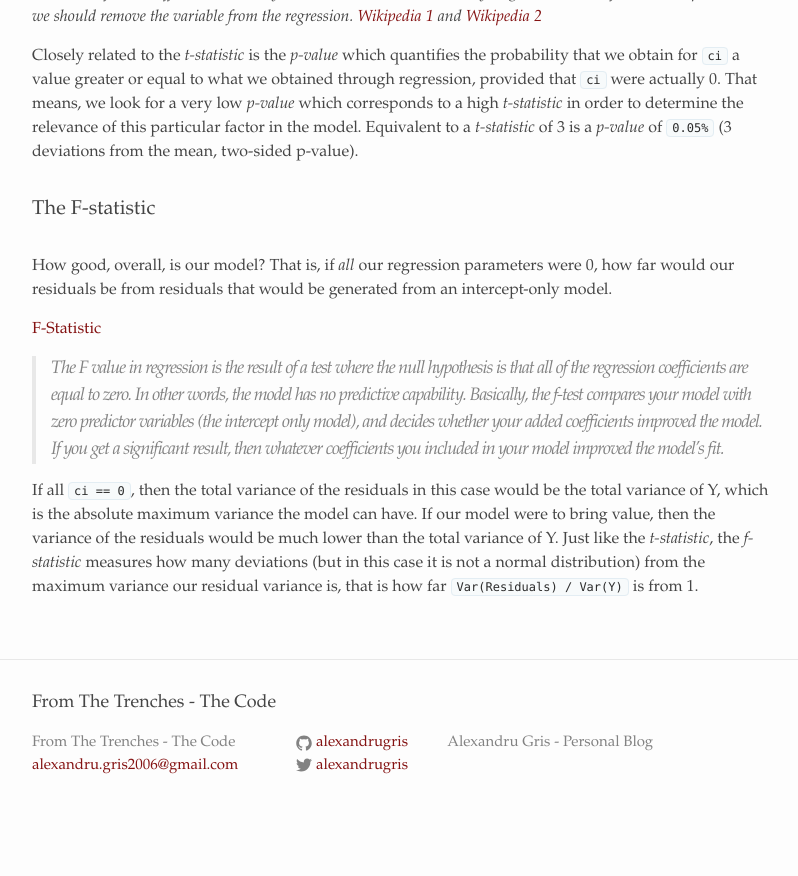
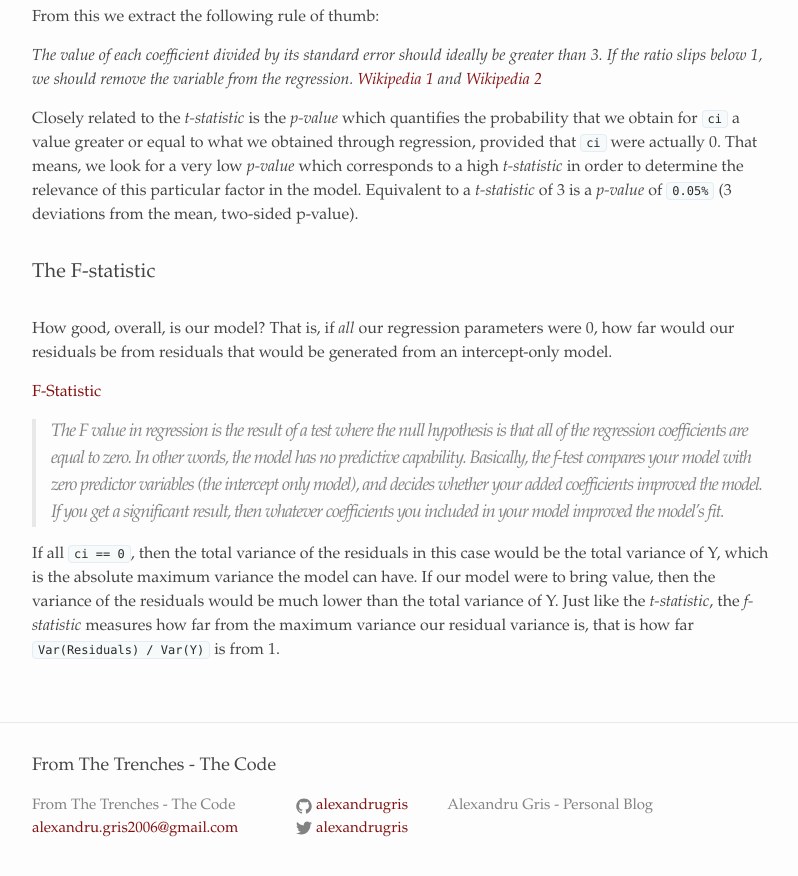
Before and after one commit to alexandrugris/my-jekyll-tech-blog, a Jekyll site: the page built from MyBlog/_posts/2019-08-15-regression-done-right.markdown, in a window 1280 px wide and 900 px high, scrolled down 9811 px. Shown: the top 876 px of the window, without its empty margins (238-1036 px from the left). Built offline with Jekyll 4.4.1, drawn with Linux system fonts in a browser that asks for light colours; before the commit the page ends 10648 px from its top, so only the background shows below that; some of the changed text lies outside the part shown.

Commit message:
small change

```diff
--- a/MyBlog/_posts/2019-08-15-regression-done-right.markdown
+++ b/MyBlog/_posts/2019-08-15-regression-done-right.markdown
@@ -175,4 +177,4 @@
 >The F value in regression is the result of a test where the null hypothesis is that all of the regression coefficients are equal to zero. In other words, the model has no predictive capability.
 > Basically, the f-test compares your model with zero predictor variables (the intercept only model), and decides whether your added coefficients improved the model. If you get a significant result, then whatever coefficients you included in your model improved the model’s fit.
 
-If all `ci == 0`, then the total variance of the residuals in this case would be the total variance of Y, which is the absolute maximum variance the model can have.  If our model were to bring value, then the variance of the residuals would be much lower than the total variance of Y. Just like the *t-statistic*, the *f-statistic* measures how many deviations (but in this case it is not a normal distribution) from the maximum variance our residual variance is, that is how far `Var(Residuals) / Var(Y)` is from 1.
+If all `ci == 0`, then the total variance of the residuals in this case would be the total variance of Y, which is the absolute maximum variance the model can have.  If our model were to bring value, then the variance of the residuals would be much lower than the total variance of Y. Just like the *t-statistic*, the *f-statistic* measures how far from the maximum variance our residual variance is, that is how far `Var(Residuals) / Var(Y)` is from 1.
```
Also changed, not shown: other parts of MyBlog/_posts/2019-08-15-regression-done-right.markdown (+2 -0 lines).
